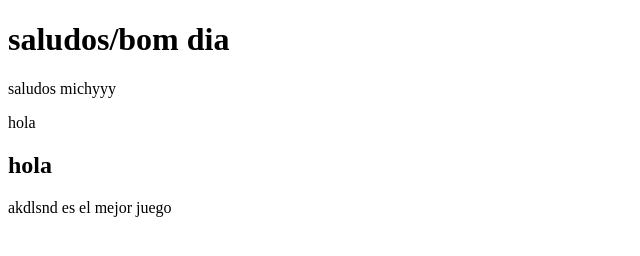
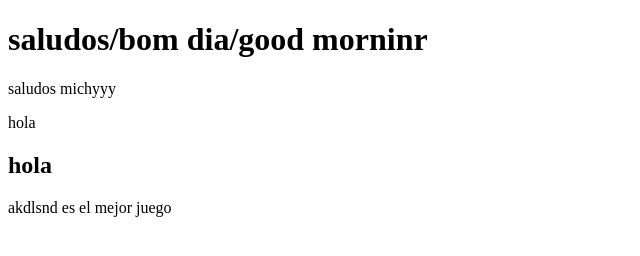
Before and after one commit to michelleluna26/c3-proyecto-02, a plain HTML site: page hello.html in a window 1280 px wide. Shown: the whole page, without its empty margins (0-640 px from the left). Drawn offline with Linux system fonts and the light colour scheme.

Commit message:
agregamos good morning

```diff
--- a/hello.html
+++ b/hello.html
@@ -7,7 +7,7 @@
     <title>sitio de saludo</title>
 </head>
 <body>
-    <h1>saludos/bom dia</h1>
+    <h1>saludos/bom dia/good morninr</h1>
     <p>saludos michyyy</p>
     <p>hola</p>
     <h2>hola</h2>
```
